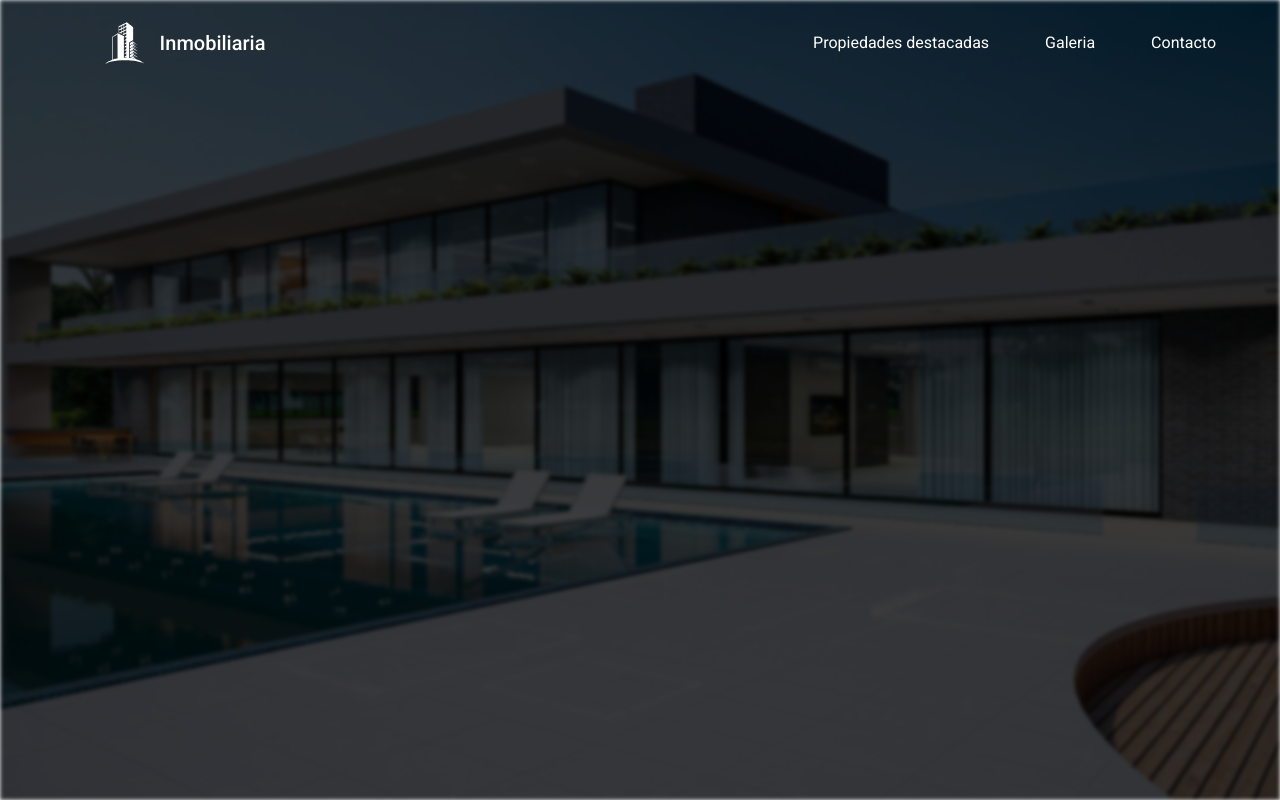
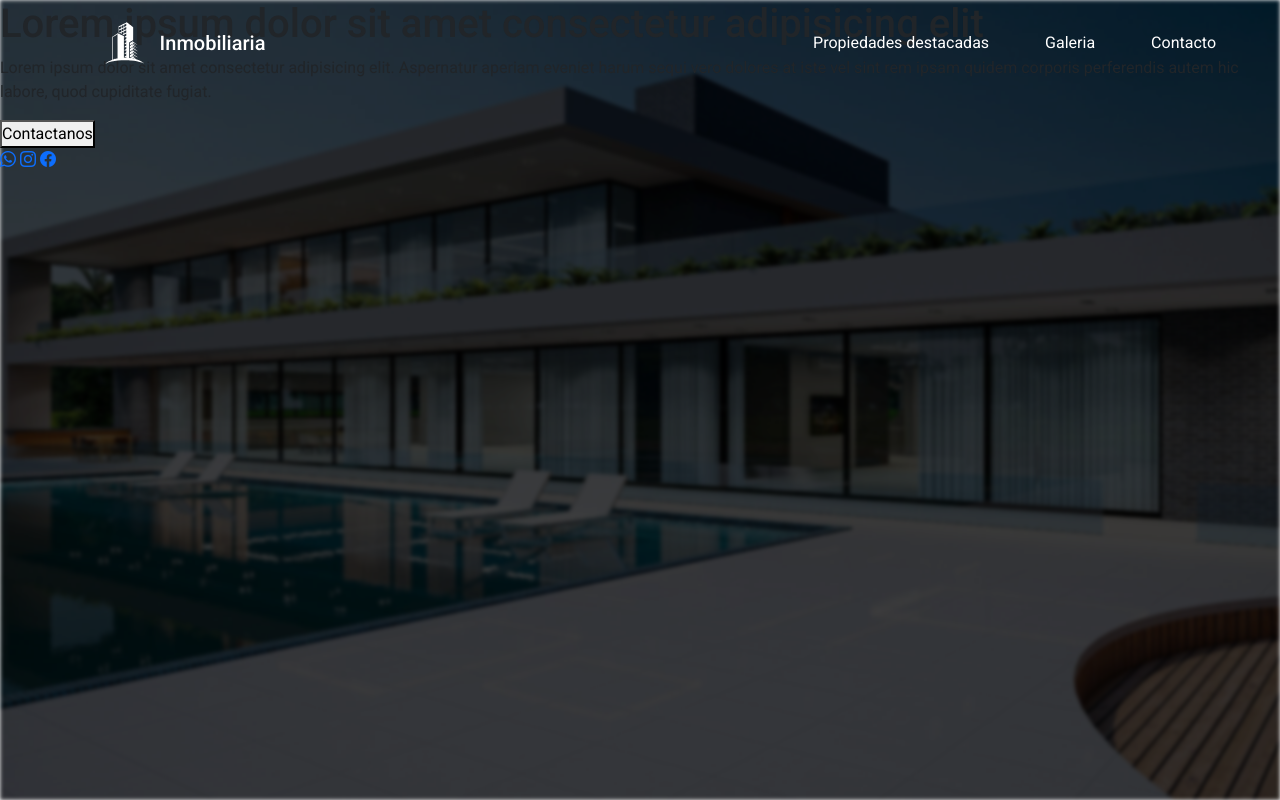
Before and after one commit to matiasealianelli/landing-inmobiliaria, a plain HTML site: page index.html in a window 1280 px wide. Drawn offline with nearby package versions, Linux system fonts and the light colour scheme.

Commit message:
Agregue estructura HTML del Hero

```diff
--- a/index.html
+++ b/index.html
@@ -34,7 +34,18 @@
     </div>
     <main class="conteiner-sections">
         <section id="hero" class="hero">
-
+            <div class="conteiner-info-hero">
+                <h1 class="title-hero">Lorem ipsum dolor sit amet consectetur adipisicing elit</h1>
+                <p class="text-hero">Lorem ipsum dolor sit amet consectetur adipisicing elit. Aspernatur aperiam eveniet harum sequi vero dolores at iste vel sint rem ipsam quidem corporis perferendis autem hic labore, quod cupiditate fugiat. </p>
+                <div class="conteiner-btns-cta">
+                    <button class="btn-cta-hero">Contactanos</button>
+                </div>
+            </div>
+            <div class="conteiner-redes-hero">
+                <a target="_blank" href="#"><i class="bi bi-whatsapp icon-wpp icon-red"></i></a>
+                <a target="_blank" href="#"><i class="bi bi-instagram icon-ig icon-red"></i></a>
+                <a target="_blank" href="#"><i class="bi bi-facebook icon-fb icon-red"></i></a>
+            </div>
         </section>
         <section id="cards" class="cards">
 
```
